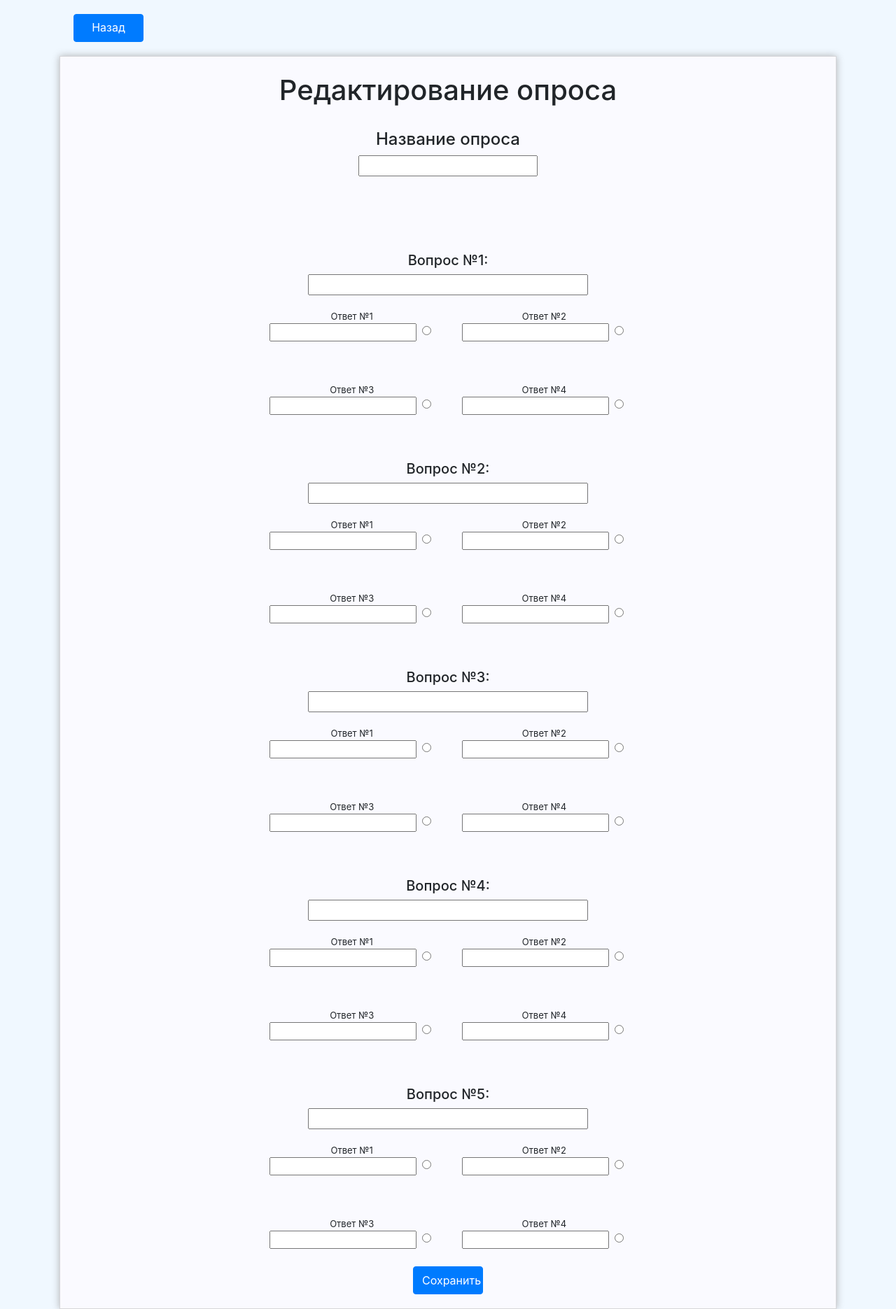
After one commit to VanHofman/Templates, a PHP site: page /editpage.php?id=1 in a window 1280 px wide. The commit adds this page. Shown: the whole page at 70% size. Run offline with PHP 8.4, Linux system fonts and the light colour scheme; data that the repository does not hold is empty.

Commit message:
add:outpit editpage.php" :q
a
a
a
a
a
a
a

```diff
--- a/template #3/addpage.php
+++ b/template #3/addpage.php
@@ -1,3 +1,4 @@
+
 <!DOCTYPE html>
 <html lang="en">
 <head>
--- /dev/null
+++ b/template #3/editpage.php
@@ -0,0 +1,212 @@
+<?php
+    require_once "connectDB.php";
+
+    $sql = 'SELECT * FROM interviews WHERE interviewcode='.$_GET['id'];
+    foreach($pdo->query($sql) as $row)
+        $title =  $row['title'];
+
+    $sql = 'SELECT * FROM questionsinterview WHERE interviewcode='.$_GET['id'];
+
+    foreach($pdo->query($sql) as $row)
+    {
+        $questions[] = $row['questioncode'];
+    }
+
+    for($i = 0; $i<5; $i++){
+        $sql = 'SELECT * FROM question WHERE questioncode='.$questions[$i];
+        foreach($pdo->query($sql) as $row)
+        {
+            $essence[] = $row['essence'];
+            $var1[] = $row['var1'];
+            $var2[] = $row['var2'];
+            $var3[] = $row['var3'];
+            $var4[] = $row['var4'];
+            $vartrue[] = $row['vartrue'];
+
+            /// Проверить вывод!!!!!!
+        }
+    }
+
+
+?>
+
+
+<!DOCTYPE html>
+<html lang="en">
+<head>
+    <meta charset="UTF-8">
+    <meta name="viewport" content="width=device-width, initial-scale=1.0">
+
+
+    <link rel="stylesheet" href="https://stackpath.bootstrapcdn.com/bootstrap/4.5.2/css/bootstrap.min.css" integrity="sha384-JcKb8q3iqJ61gNV9KGb8thSsNjpSL0n8PARn9HuZOnIxN0hoP+VmmDGMN5t9UJ0Z" crossorigin="anonymous">
+    <link rel="stylesheet" href="css/add-style.css">
+    <script src="https://code.jquery.com/jquery-3.5.1.slim.min.js" integrity="sha384-DfXdz2htPH0lsSSs5nCTpuj/zy4C+OGpamoFVy38MVBnE+IbbVYUew+OrCXaRkfj" crossorigin="anonymous"></script>
+    <script src="https://cdn.jsdelivr.net/npm/popper.js@1.16.1/dist/umd/popper.min.js" integrity="sha384-9/reFTGAW83EW2RDu2S0VKaIzap3H66lZH81PoYlFhbGU+6BZp6G7niu735Sk7lN" crossorigin="anonymous"></script>
+    <script src="https://stackpath.bootstrapcdn.com/bootstrap/4.5.2/js/bootstrap.min.js" integrity="sha384-B4gt1jrGC7Jh4AgTPSdUtOBvfO8shuf57BaghqFfPlYxofvL8/KUEfYiJOMMV+rV" crossorigin="anonymous"></script>
+    <title>Global Interview</title>
+
+</head>
+<body>
+    <section class="main__board">
+        <div class="container-sm">
+        <a class="btn btn-primary" href="index.php" role="button">Назад</a>
+            <div class="add__interview">
+            <form action="add.php" method="POST">
+                   <br><h1>Редактирование опроса</h1><br>
+                   <h4>Название опроса</h4>
+                   <input type="text" name="title_interview" <?php echo "value=\"$title\""?>/>
+                   <br><br><br>
+                   <div class="question">
+                       <p>
+                           <h5>Вопрос №1:</h5>
+
+                           <input type="text" name="text__question__one" class="text__question" <?php echo "value=\"$essence[0]\""?> required>
+
+
+                        </p>
+                        <div class="answer">
+                            <div class="row">
+
+                                <div class="column">Ответ №1<br>
+                                    <input type="text" name="answer__one__question__one" <?php echo "value=\"$var1[0]\""?> required>
+                                    <input type="radio" name="radio__question__one" value="1" <?php if($vartrue[0] == 1) echo "checked"?> required>
+                                </div>
+                                <div class="column">Ответ №2<br>
+                                    <input type="text" name="answer__two__question__one" <?php echo "value=\"$var2[0]\""?> required>
+                                    <input type="radio" name="radio__question__one" value="2" <?php if($vartrue[0] == 2) echo "checked"?>required>
+                                </div>
+
+
+                            </div>
+                            <div class="row">
+                                <div class="column">Ответ №3<br>
+                                    <input type="text" name="answer__three__question__one" <?php echo "value=\"$var3[0]\""?> required>
+                                    <input type="radio" name="radio__question__one" value="3" <?php if($vartrue[0] == 3) echo "checked"?> required >
+
+                                </div>
+                                <div class="column">Ответ №4<br>
+                                    <input type="text" name="answer__four__question__one" <?php echo "value=\"$var4[0]\""?> required>
+                                    <input type="radio" name="radio__question__one" value="4" <?php if($vartrue[0] == 4) echo "checked"?> required>
+                                </div>
+                            </div>
+                        </div>
+                   </div>
+                   <div class="question" >
+                       <p>
+                           <h5>Вопрос №2:</h5>
+                           <input type="text" name="text__question__two" class="text__question" <?php echo "value=\"$essence[1]\""?> required>
+                        </p>
+                        <div class="answer">
+                            <div class="row">
+                                <div class="column">Ответ №1 <br>
+                                    <input type="text" name="answer__one__question__two" <?php echo "value=\"$var1[1]\""?> required>
+                                    <input type="radio" name="radio__question__two" value="5" <?php if($vartrue[01] == 1) echo "checked"?> required>
+                                </div>
+                                <div class="column">Ответ №2 <br>
+                                    <input type="text" name="answer__two__question__two" <?php echo "value=\"$var2[1]\""?> required>
+                                    <input type="radio" name="radio__question__two" value="6" <?php if($vartrue[1] == 2) echo "checked"?> required>
+                                </div>
+                            </div>
+                            <div class="row">
+                                <div class="column">Ответ №3 <br>
+                                    <input type="text" name="answer__three__question__two" <?php echo "value=\"$var3[1]\""?> required>
+                                    <input type="radio" name="radio__question__two" value="7" <?php if($vartrue[1] == 3) echo "checked"?> required>
+                                </div>
+                                <div class="column">Ответ №4 <br>
+                                    <input type="text" name="answer__four__question__two" <?php echo "value=\"$var4[1]\""?> required>
+                                    <input type="radio" name="radio__question__two" value="8" <?php if($vartrue[1] == 4) echo "checked"?> required>
+                                </div>
+                            </div>
+                        </div>
+                   </div>
+                   <div class="question">
+                       <p>
+                           <h5>Вопрос №3:</h5>
+                           <input type="text" name="text__question__three" class="text__question" <?php echo "value=\"$essence[2]\""?> required>
+                        </p>
+                        <div class="answer">
+                            <div class="row">
+                                <div class="column">Ответ №1 <br>
+                                    <input type="text" name="answer__one__question__three" <?php echo "value=\"$var1[2]\""?> required>
+                                    <input type="radio" name="radio__question__three"  value="9" <?php if($vartrue[2] == 1) echo "checked"?> required>
+                                </div>
+                                <div class="column">Ответ №2 <br>
+                                    <input type="text" name="answer__two__question__three" <?php echo "value=\"$var2[2]\""?> required>
+                                    <input type="radio" name="radio__question__three"  value="10" <?php if($vartrue[2] == 2) echo "checked"?> required>
+                                </div>
+                            </div>
+                            <div class="row">
+                                <div class="column">Ответ №3 <br>
+                                    <input type="text" name="answer__three__question__three" <?php echo "value=\"$var3[2]\""?> required>
+                                    <input type="radio" name="radio__question__three" value="11" <?php if($vartrue[2] == 3) echo "checked"?> required>
+                                </div>
+                                <div class="column">Ответ №4 <br>
+                                    <input type="text" name="answer__four__question__three" <?php echo "value=\"$var4[2]\""?> required>
+                                    <input type="radio" name="radio__question__three" value="12" <?php if($vartrue[2] == 4) echo "checked"?> required>
+                                </div>
+                            </div>
+                        </div>
+                   </div>
+                   <div class="question">
+                       <p>
+                           <h5>Вопрос №4:</h5>
+                           <input type="text" name="text__question__four" class="text__question" <?php echo "value=\"$essence[3]\""?> required>
+                        </p>
+                        <div class="answer">
+                            <div class="row">
+                                <div class="column">Ответ №1 <br>
+                                    <input type="text" name="answer__one__question__four" <?php echo "value=\"$var1[3]\""?> required>
+                                    <input type="radio" name="radio__question__four" value="13" <?php if($vartrue[3] == 1) echo "checked"?> required>
+                                </div>
+                                <div class="column">Ответ №2 <br>
+                                    <input type="text" name="answer__two__question__four" <?php echo "value=\"$var2[3]\""?> required>
+                                    <input type="radio" name="radio__question__four" value="14" <?php if($vartrue[3] == 2) echo "checked"?> required>
+                                </div>
+                            </div>
+                            <div class="row">
+                                <div class="column">Ответ №3 <br>
+                                    <input type="text" name="answer__three__question__four" <?php echo "value=\"$var3[3]\""?> required>
+                                    <input type="radio" name="radio__question__four" value="15" <?php if($vartrue[3] == 3) echo "checked"?> required>
+                                </div>
+                                <div class="column">Ответ №4 <br>
+                                    <input type="text" name="answer__four__question__four" <?php echo "value=\"$var4[3]\""?> required>
+                                    <input type="radio" name="radio__question__four" value="16" <?php if($vartrue[3] == 4) echo "checked"?> required>
+                                </div>
+                            </div>
+                        </div>
+                   </div>
+                   <div class="question">
+                       <p>
+                           <h5>Вопрос №5:</h5>
+                           <input type="text" name="text__question__five" class="text__question"  <?php echo "value=\"$essence[4]\""?>required>
+                        </p>
+                        <div class="answer">
+                            <div class="row">
+                                <div class="column">Ответ №1 <br>
+                                    <input type="text" name="answer__one__question__five" <?php echo "value=\"$var1[4]\""?> required>
+                                    <input type="radio" name="radio__question__five" value="17" <?php if($vartrue[4] == 1) echo "checked"?> required>
+                                </div>
+                                <div class="column">Ответ №2 <br>
+                                    <input type="text" name="answer__two__question__five" <?php echo "value=\"$var2[4]\""?> required>
+                                    <input type="radio" name="radio__question__five" value="18" <?php if($vartrue[4] == 2) echo "checked"?> required>
+                                </div>
+                            </div>
+                            <div class="row">
+                                <div class="column">Ответ №3 <br>
+                                    <input type="text"  name="answer__three__question__five" <?php echo "value=\"$var3[4]\""?> required>
+                                    <input type="radio" name="radio__question__five" value="19" <?php if($vartrue[4] == 3) echo "checked"?> required>
+                                </div>
+                                <div class="column">Ответ №4 <br>
+                                    <input type="text" name="answer__four__question__five" <?php echo "value=\"$var4[4]\""?> required>
+                                    <input type="radio" name="radio__question__five" value="20" <?php if($vartrue[4] == 4) echo "checked"?> required>
+                                </div>
+                            </div>
+                        </div>
+                   </div>
+                   <input class="btn btn-primary" type="submit" value="Сохранить">
+               </form>
+            </div>
+        </div>
+    </section>
+</body>
+</html>
```
Also changed, not shown: template #3/css/add-style.css (+9 -14 lines), template #3/index-style.css (+38 -14 lines), template #3/index.php (+17 -13 lines).
